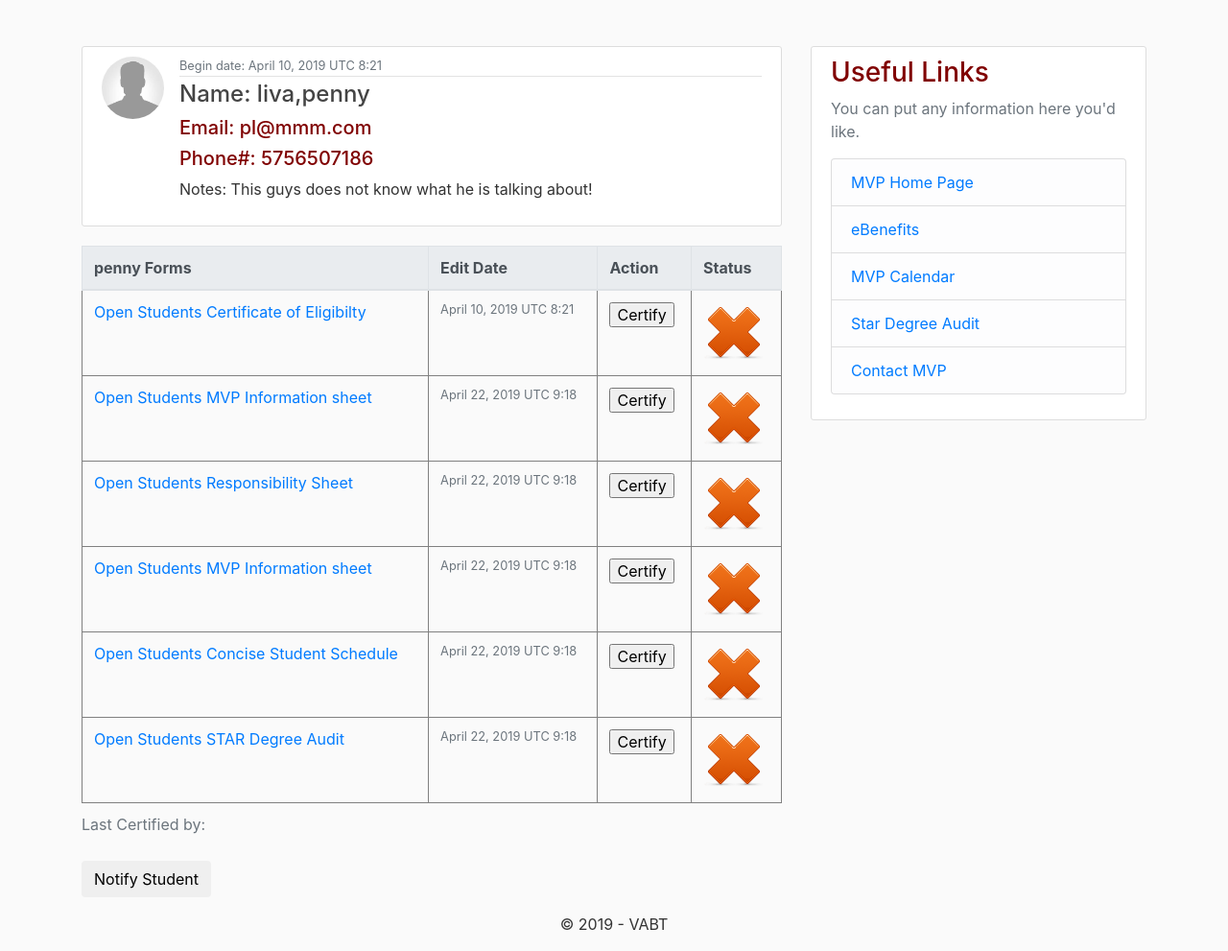
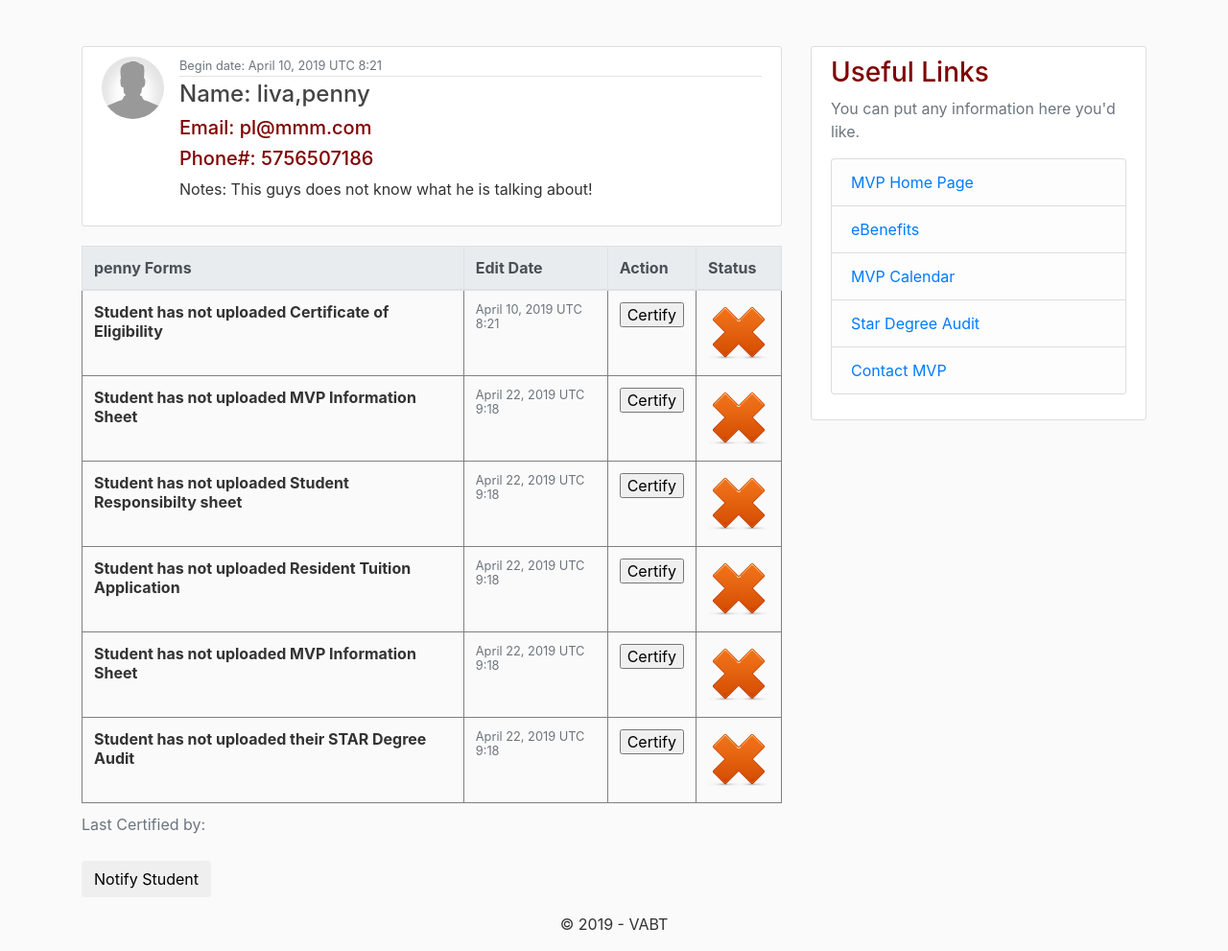
Before and after one commit to McGovern95/VABT, a Django app: a page that uses VABT/dashboard/templates/dashboard/user_posts.html in a window 1280 px wide. Shown: the part 56-1047 px from the top of the page at 96% size. Run offline with Django 3.2, Linux system fonts and the light colour scheme; data comes from the database, SQL or seed files in the repository; some libraries are stand-ins or nearby versions.

Commit message:
File viewing for certifier works

```diff
--- a/VABT/dashboard/templates/dashboard/user_posts.html
+++ b/VABT/dashboard/templates/dashboard/user_posts.html
@@ -33,7 +33,7 @@
         </thead>
         <tr>
 
-            {%if post.student.userextended.cert_of_elig == False %}
+            {%if not post.student.userextended.cert_of_elig  %}
                 <th>Student has not uploaded Certificate of Eligibility</th>
             {%else%}
                 <td><a href="/media/{{post.student.userextended.cert_of_elig}}" target="_blank">Open Students Certificate of Eligibilty</a></td>
@@ -49,7 +49,7 @@
             <td>{% if post.Certificate_of_eligibility == False %} <img src="/media/red_check.png">{% else %} <img src="/media/green_check.png">{% endif %}</td>
         </tr>
         <tr>
-        {%if post.student.userextended.MVP_info_sheet == null %}
+        {%if not post.student.userextended.MVP_info_sheet %}
             <th>Student has not uploaded MVP Information Sheet</th>
         {%else%}
             <td><a href="/media/{{post.student.userextended.MVP_info_sheet}}" target="_blank">Open Students MVP Information sheet</a></td>
@@ -65,7 +65,7 @@
 
         </tr>
         <tr>
-            {%if post.student.userextended.stud_respon == null %}
+            {%if not post.student.userextended.stud_respon %}
                 <th>Student has not uploaded Student Responsibilty sheet</th>
             {%else%}
                 <td><a href="/media/{{post.student.userextended.stud_respon}}" target="_blank">Open Students Responsibility Sheet</a></td>
@@ -81,7 +81,7 @@
 
         </tr>
             <tr>
-        {%if post.student.userextended.resid_tuit_app == null %}
+        {%if not post.student.userextended.resid_tuit_app %}
             <th>Student has not uploaded Resident Tuition Application</th>
         {%else%}
             <td><a href="/media/{{post.student.userextended.resid_tuit_app}}" target="_blank">Open Students MVP Information sheet</a></td>
@@ -101,7 +101,7 @@
    <!-- {% if post.student.userextended.chapter == '33' or post.student.userextended.chapter == '30' or post.student.userextended.chapter == '35' or post.student.userextended.chapter == '35' %} -->
 
                 <tr>
-            {%if post.student.userextended.conc_stud_sched == null %}
+            {%if not post.student.userextended.conc_stud_sched %}
                 <th>Student has not uploaded MVP Information Sheet</th>
             {%else%}
                 <td><a href="/media/{{post.student.userextended.conc_stud_sched}}" target="_blank">Open Students Concise Student Schedule</a></td>
@@ -117,7 +117,7 @@
 
                 </tr>
             <tr>
-            {%if post.student.userextended.star_deg_audit == null %}
+            {%if not post.student.userextended.star_deg_audit %}
             <th>Student has not uploaded their STAR Degree Audit</th>
             {%else%}
             <td><a href="/media/{{post.student.userextended.star_deg_audits}}" target="_blank">Open Students STAR Degree Audit</a></td>
--- a/VABT/dashboard/views.py
+++ b/VABT/dashboard/views.py
@@ -8,6 +8,7 @@ from users.models import UserExtended
 from django.contrib.auth.decorators import user_passes_test
 from django.contrib.auth.decorators import login_required
 from django.contrib.auth.mixins import LoginRequiredMixin, UserPassesTestMixin
+from django.http import HttpResponse, HttpResponseRedirect
 from django.views.generic import (
         ListView,
         DetailView,
@@ -44,7 +45,6 @@ class UserPostListView(ListView):
         user = get_object_or_404(User, username=self.kwargs.get('username'))
         return Post.objects.filter(student=user)
 
-
     #need to get the kwarg stuff for the email
     def get(self, request, *args, **kwargs):
         userdefault = User.objects.get(username = kwargs.get('username'))
@@ -52,7 +52,7 @@ class UserPostListView(ListView):
         studentcert = Post.objects.get(student=userdefault)
         date = timezone.now()
 
-        #buttons for certification
+   #buttons for certification
         if(request.GET.get('boolcoecert')):
             studentcert.date_cert = date
             if(studentcert.Certificate_of_eligibility == False):
@@ -307,29 +307,15 @@ def student_home(request):
         resid_form = ResidTuitAppForm(request.POST, request.FILES, instance=request.user.userextended)
         conc_form = ConcStudSchedForm(request.POST, request.FILES, instance=request.user.userextended)
         star_form = StarDegAuditForm(request.POST, request.FILES, instance=request.user.userextended)
-        if cert_form.is_valid() == True:
-           cert_form.save()
-           messages.success(request, f'Your Certificate of Eligibility has been uploaded!')
 
-        if mvp_form.is_valid() == True:
+        if cert_form.is_valid() and mvp_form.is_valid() and stud_form.is_valid() and resid_form.is_valid() and conc_form.is_valid() and star_form.is_valid() == True:
+            cert_form.save()
             mvp_form.save()
-            messages.success(request, f'Your MVP Information Sheet has been uploaded!')
-
-        if stud_form.is_valid() == True:
             stud_form.save()
-            messages.success(request, f'Your Student Responsibilites Form has been uploaded!')
-
-        if resid_form.is_valid() == True:
             resid_form.save()
-            messages.success(request, f'Your Resident Tuition Application has been uploaded!')
-
-        if conc_form.is_valid() == True:
             conc_form.save()
-            messages.success(request, f'Your Concise Student Schedule has been uploaded!')
-
-        if star_form.is_valid() == True:
             star_form.save()
-            messages.success(request, f'Your STAR Degree Audit has been uploaded!')
+            messages.success(request, f'Your File(s) has been uploaded!')
     else:
         cert_form = CertForm(instance=request.user.userextended)
         mvp_form = MVPForm(instance=request.user.userextended)
```
